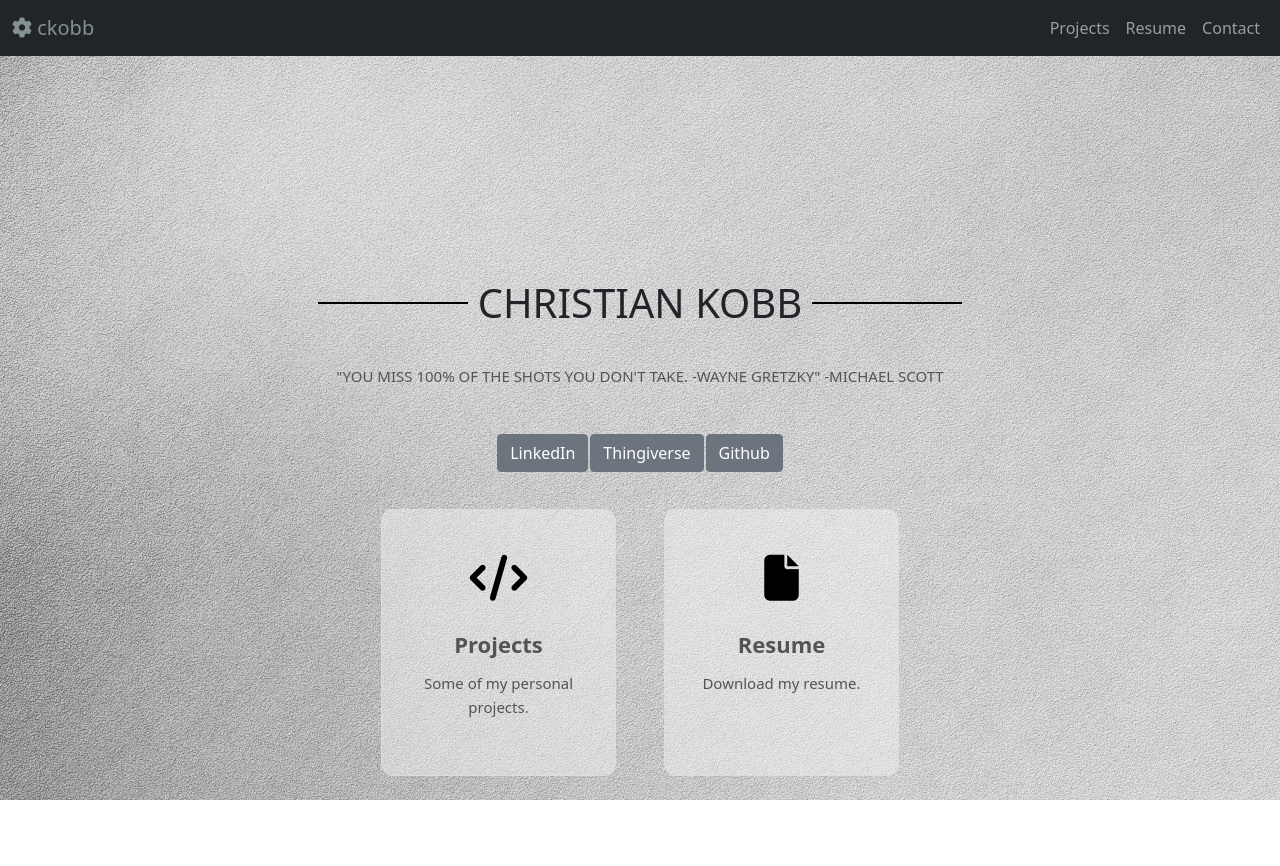
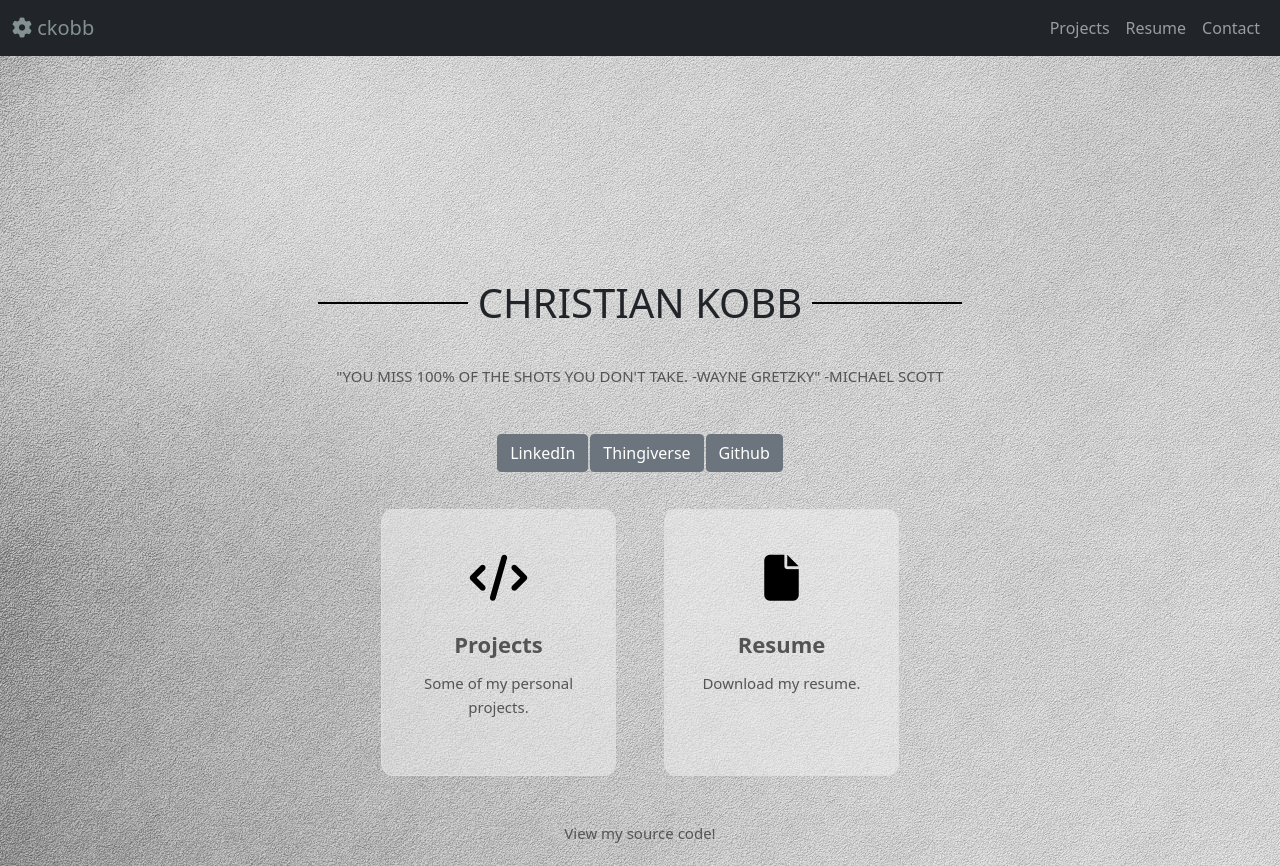
Before and after one commit to sigiltenebrae/ckobb_angular, an Angular app: page / in a window 1280 px wide. Before the commit the page ends 800 px from the top, so only its background shows below. Built offline with nearby package versions, Linux system fonts and the light colour scheme.

Commit message:
recursive homepage

```diff
--- a/src/app/homepage/homepage.component.html
+++ b/src/app/homepage/homepage.component.html
@@ -32,14 +32,10 @@
         </div>
       </a>
     </div>
-    <!--<div class="col-lg-3 col-md-6 col-xs-12 pl-1 pr-1">
-      <a href="http://www.google.com" style="text-decoration: none">
-        <div class="card">
-          <i class ="fa fa-address-book"></i>
-          <h3>Contact</h3>
-          <p>Get in touch with me.</p>
-        </div>
-      </a>
-    </div>-->
   </div>
 </div>
+
+<br><br>
+<div class="container justify-content-center">
+  <a style="text-decoration: none" href="https://github.com/sigiltenebrae/ckobb_angular"><p>View my source code!</p></a>
+</div>
```
